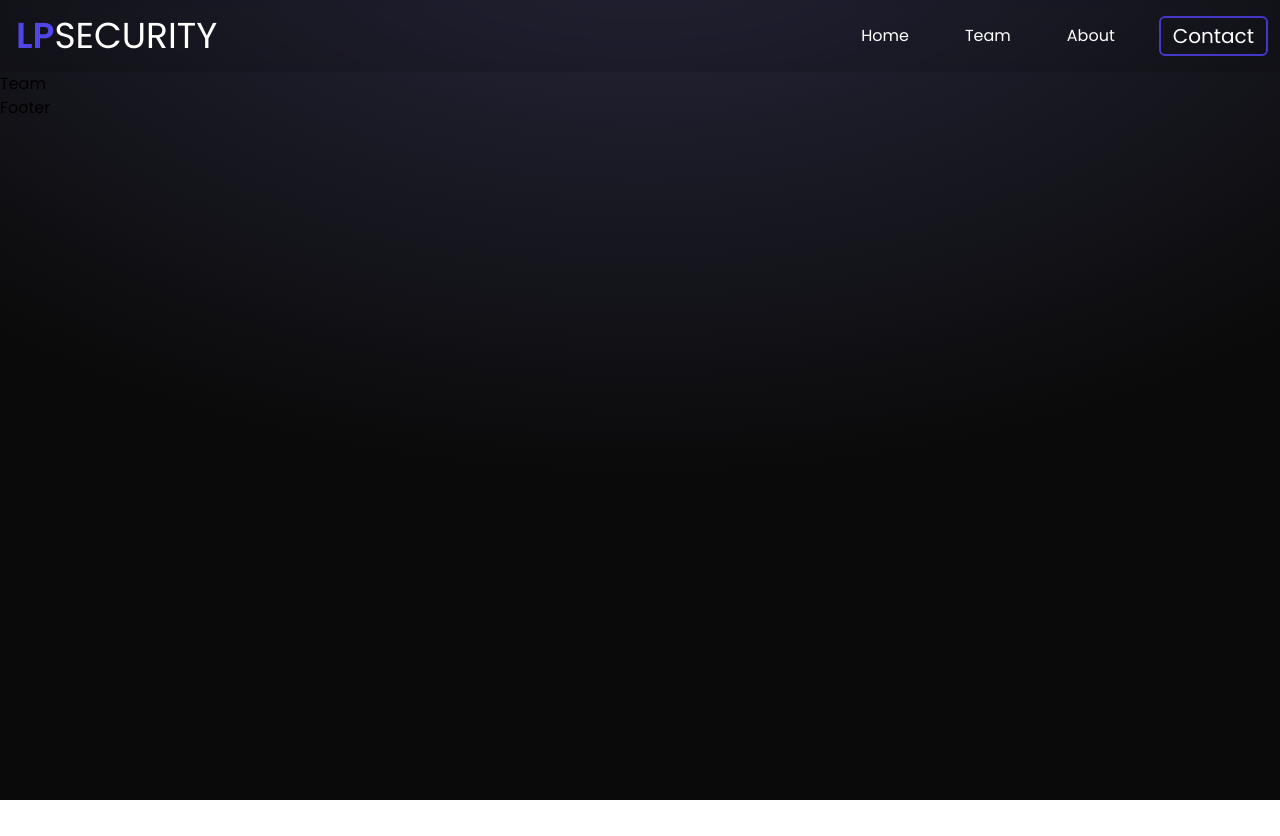
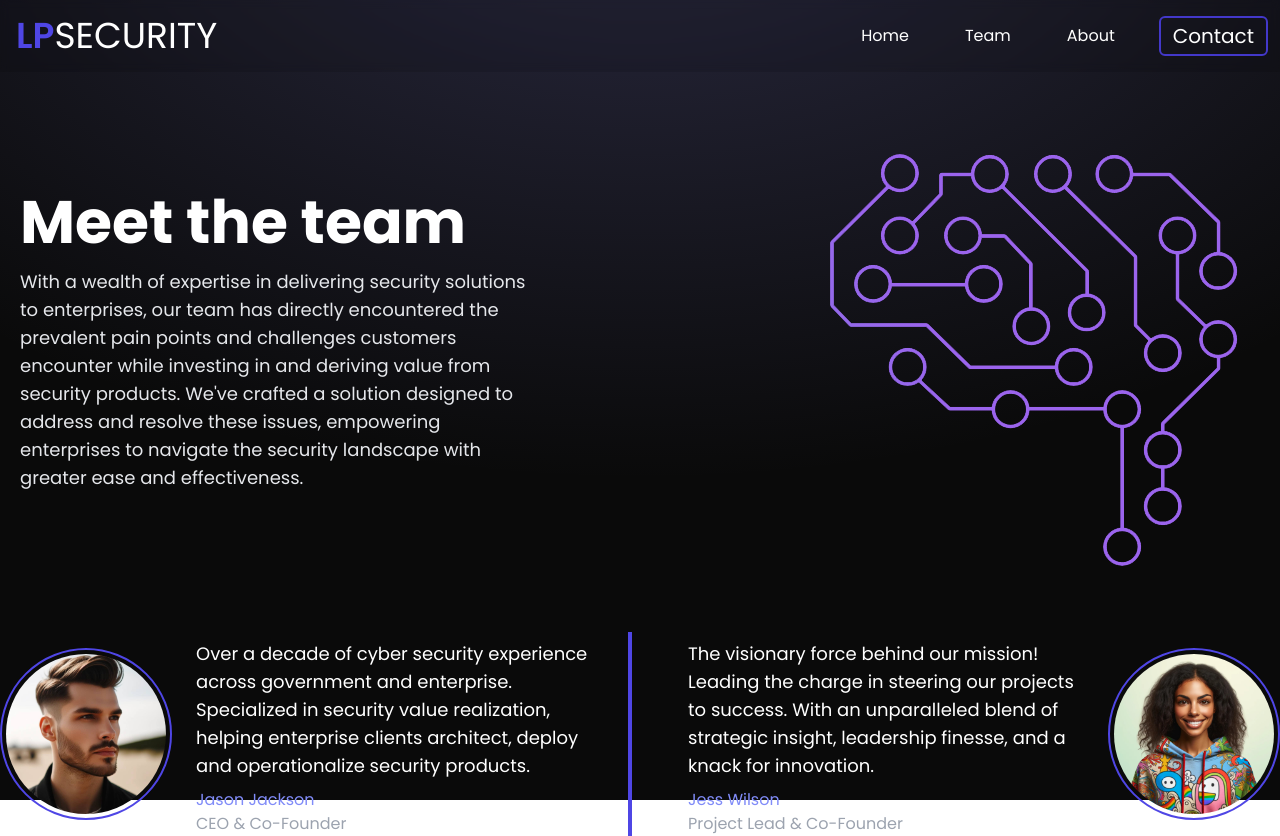
Before and after one commit to liamtphillips/LPSecurity, a React (Vite) app: page /team in a window 1280 px wide. Shown: the top 836 px of the page. Before the commit the page ends 800 px from the top, so only its background shows below. Built offline with nearby package versions, Linux system fonts and the light colour scheme.

Commit message:
team page added

```diff
--- a/src/pages/Team.jsx
+++ b/src/pages/Team.jsx
@@ -1,9 +1,44 @@
-import React from 'react'
+import React from 'react';
+import { motion } from 'framer-motion';
+import teampic from '../assets/team.png'
+import { teamMembersData } from '../data/data';
+import TeamCard from '../components/TeamCard';
 
 const Team = () => {
-  return (
-    <div>Team</div>
-  )
-}
 
-export default Team
+    return (
+        <motion.div
+            className="container mx-auto min-h-screen"
+            initial={{ opacity: 0 }}
+            animate={{ opacity: 1 }}
+            exit={{ opacity: 0 }}
+            transition={{ duration: 2 }}
+        >
+            <div className="flex md:flex-row flex-col justify-between gap-y-10 lg:pt-20">
+                <div className="mt-10 lg:ml-5 px-4 lg:px-0">
+                    <h2 className='lg:text-6xl text-3xl text-white font-bold mb-4'>Meet the team</h2>
+                    <p className='text-gray-200 text-lg max-w-lg'>With a wealth of expertise in delivering security solutions to enterprises, our team has directly encountered the prevalent pain points and challenges customers encounter while investing in and deriving value from security products.
+                        We've crafted a solution designed to address and resolve these issues, empowering enterprises to navigate the security landscape with greater ease and effectiveness.
+                    </p>
+                </div>
+                <div className="">
+                    <img src={teampic} alt="connections" className='px-10' />
+                </div>
+            </div>
+            <div className='w-full py-2 gap-y-4 flex flex-col lg:flex-row lg:grid lg:grid-cols-2 lg:gap-x-4 mb-4 mt-4 items-center'>
+                {teamMembersData.map((member, index) => (
+                    <TeamCard
+                        key={index}
+                        name={member.name}
+                        role={member.role}
+                        experience={member.experience}
+                        image={member.image}
+                        index={index}
+                    />
+                ))}
+            </div>
+        </motion.div>
+    );
+};
+
+export default Team;
```
